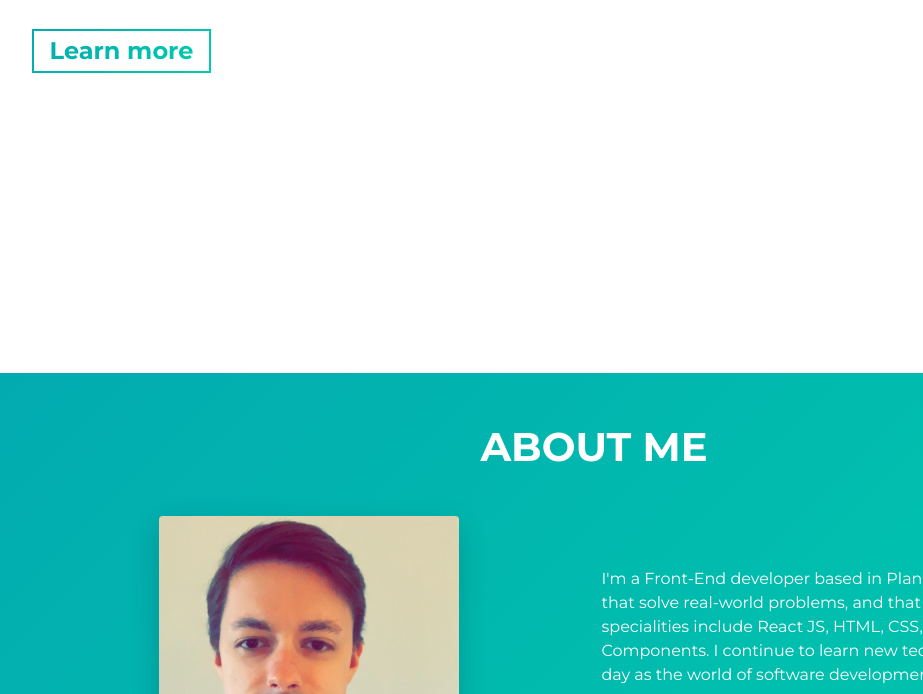
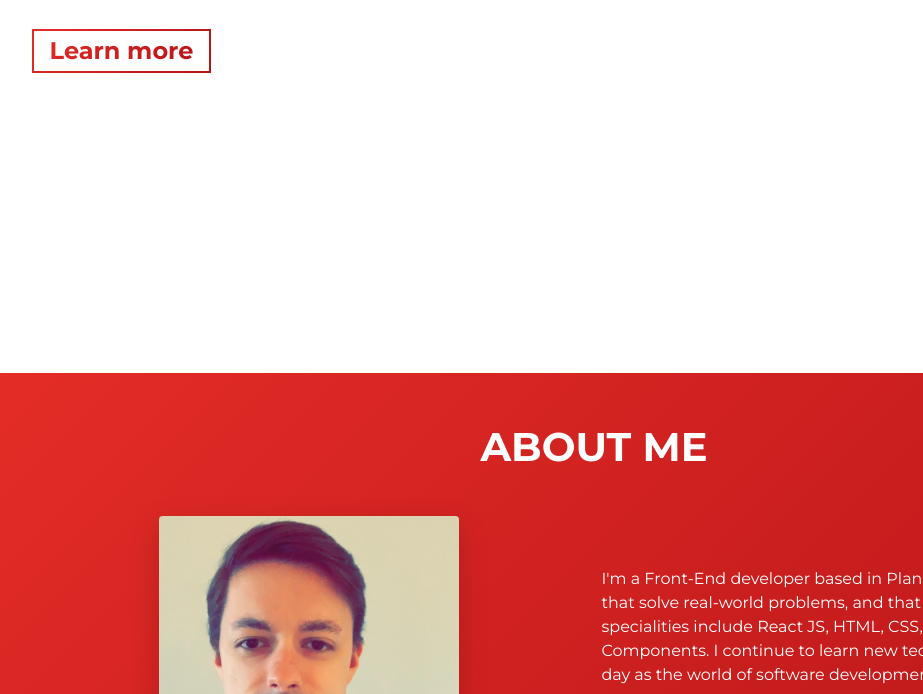
Before and after one commit to Cory117/portfolio, a website built with Parcel: page src/index.html in a window 1280 px wide. Shown: the part 427-1121 px from the top of the page, without its empty margins (46-969 px from the left). Built offline with nearby package versions, Linux system fonts and the light colour scheme.

Commit message:
changed color theme

```diff
--- a/src/sass/abstracts/_variables.scss
+++ b/src/sass/abstracts/_variables.scss
@@ -1,6 +1,6 @@
 // COLORS
-$primary-color: #02aab0;
-$secondary-color: #00cdac;
+$primary-color: #e52d27;
+$secondary-color: #b31217;
 
 $white-color: #fff;
 
```
Also changed, not shown: src/assets/favicon.png.
